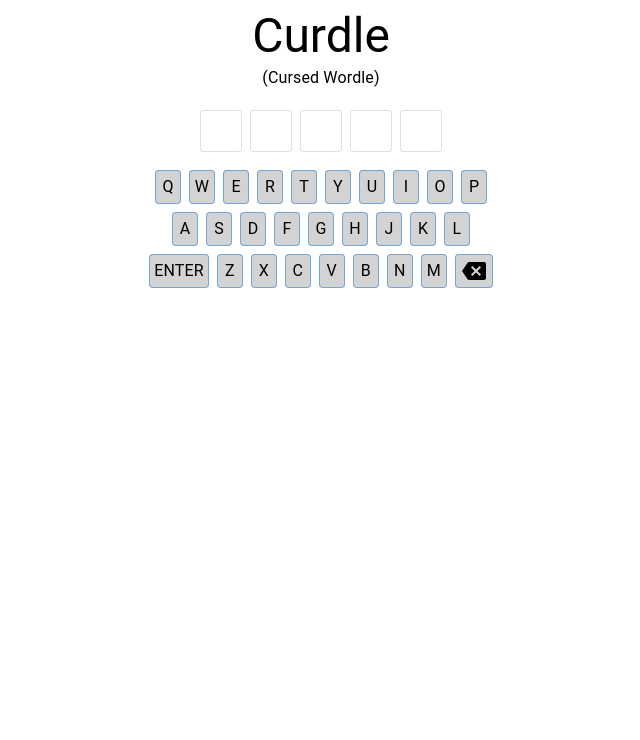
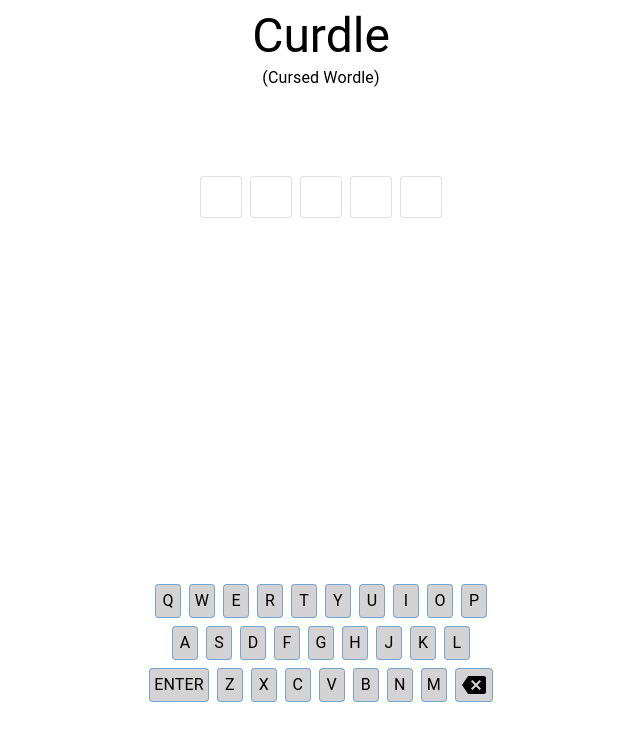
Before and after one commit to thedrewguy/curdle, a React (Vite) app: page / in a window 1280 px wide. Shown: the top 740 px of the page, without its empty margins (319-959 px from the left). Built offline with nearby package versions, Linux system fonts and the light colour scheme.

Commit message:
some layout stuff

```diff
--- a/src/app/App.tsx
+++ b/src/app/App.tsx
@@ -1,4 +1,4 @@
-import { Stack, Typography } from "@mui/material";
+import { Box, Container, Stack, Typography } from "@mui/material";
 import { EntryRow } from "../grid/EntryRow";
 import { GuessedRow } from "../grid/GuessedRow";
 import { Keyboard } from "../keyboard/Keyboard";
@@ -11,7 +11,9 @@ function App() {
   useKeyDownListener(handleKey);
 
   return (
-    <div>
+    <Container maxWidth="sm">
+      <Stack direction="column" spacing={1} justifyContent="space-between">
+        <Box minHeight="20vh">
           <Typography variant="h3" textAlign="center">
             Curdle
           </Typography>
@@ -19,16 +21,16 @@ function App() {
             (Cursed Wordle)
           </Typography>
           {win && <Win numGuesses={guesseds.length} reset={clearGuesseds} />}
-      <br />
-      <Stack spacing={1}>
+        </Box>
+        <Stack spacing={1} minHeight="50vh">
           {guesseds.map((guessed, index) => (
             <GuessedRow guessed={guessed} key={index} />
           ))}
           {!win && <EntryRow entry={entry} />}
         </Stack>
-      <br />
         <Keyboard guesseds={guesseds} handleKey={handleKey} />
-    </div>
+      </Stack>
+    </Container>
   );
 }
 
```
Lines whose indentation alone changed are shown as unchanged.
